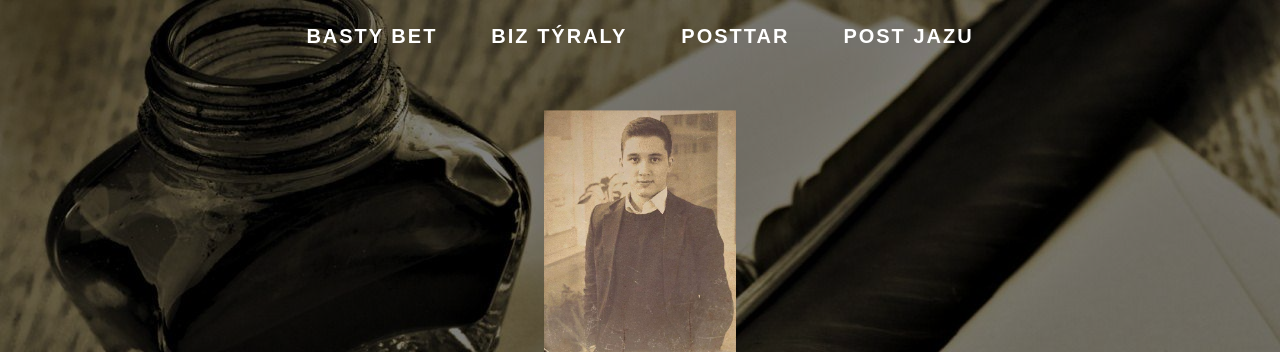
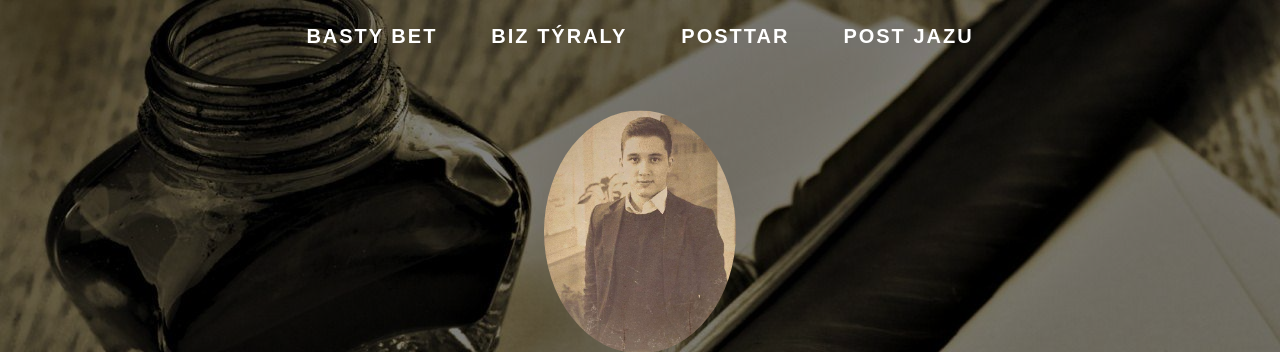
Before and after one commit to muhammed03/aitar_soz, a plain HTML site: page index3.html in a window 1280 px wide. Shown: the top 352 px of the page. Drawn offline with Linux system fonts and the light colour scheme.

Commit message:
Update index3.html

```diff
--- a/index3.html
+++ b/index3.html
@@ -22,7 +22,7 @@
           </ul>
         </header>
         <div class="Basty">
-          <img class="suret" src="images/ozim.jpg" alt="ozim">
+          <img class="suret" src="images/ozim.jpg" alt="ozim" style="border-radius: 50%">
           <h1>Biz turaly</h1>
           <p>Biz degende, negizi komandada bir adam. Ozimmen tanystyra ketetin bolsam, atym Muhammed. Kobinese Muhammedamin dep ataidy. Jalpy bul saitty jasap jatqan maqsatym, ozimizdin elimizdegi qazaq zhane agylshyn tilinde bolatyn Web-resurstaryn damytu. Qazirgi uaqutta tek "POSTTAR" maziri bar. Qudai kalasa sitemiz ali damidy degen umittemin, ogan qosa bul saitty damytu maqsatynda komanda alide ulkeip, orkeie beredi degen niettemin. </p>
       </div>
```
